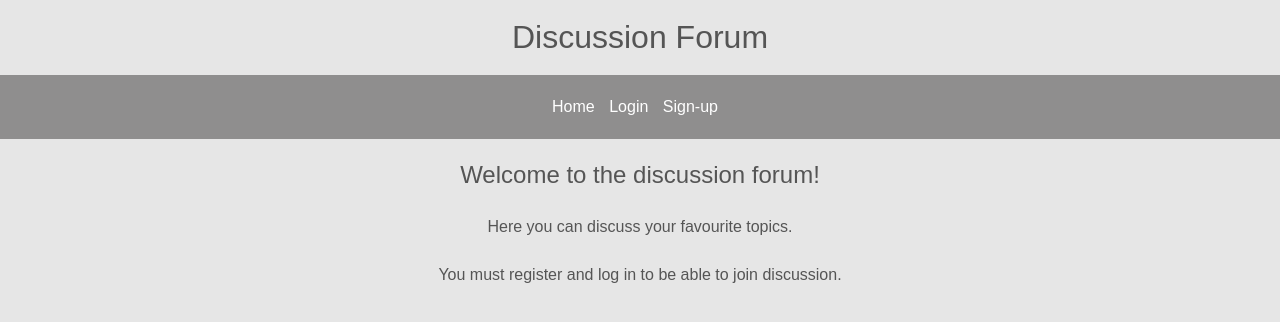
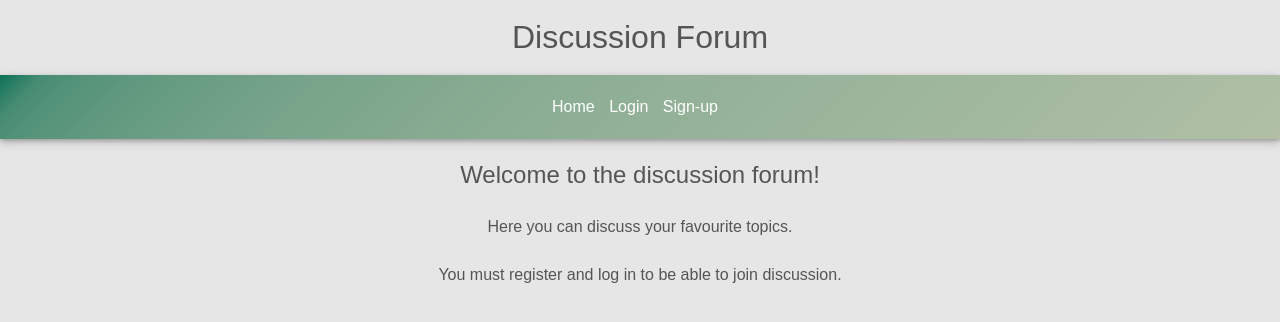
Before and after one commit to juhaaa/forum, a Flask app: page / in a window 1280 px wide. Shown: the top 322 px of the page. Run offline with Flask 3, Linux system fonts and the light colour scheme.

Commit message:
navbar shadow

```diff
--- a/static/styles.css
+++ b/static/styles.css
@@ -72,10 +72,11 @@ input[type=radio]{
 }
 
 #navbar{
-    background-color: #8f8e8e;
+    background-image: linear-gradient(135deg, #006a4ef1, 10%, #a9ba9de0);
     color: #fff;
     position: sticky;
     top: 0;
+    box-shadow: 0 2px 4px 0 rgba(0, 0, 0, 0.2), 0 3px 10px 0 rgba(0, 0, 0, 0.19);
 }
 
 #navbar ul{
```
